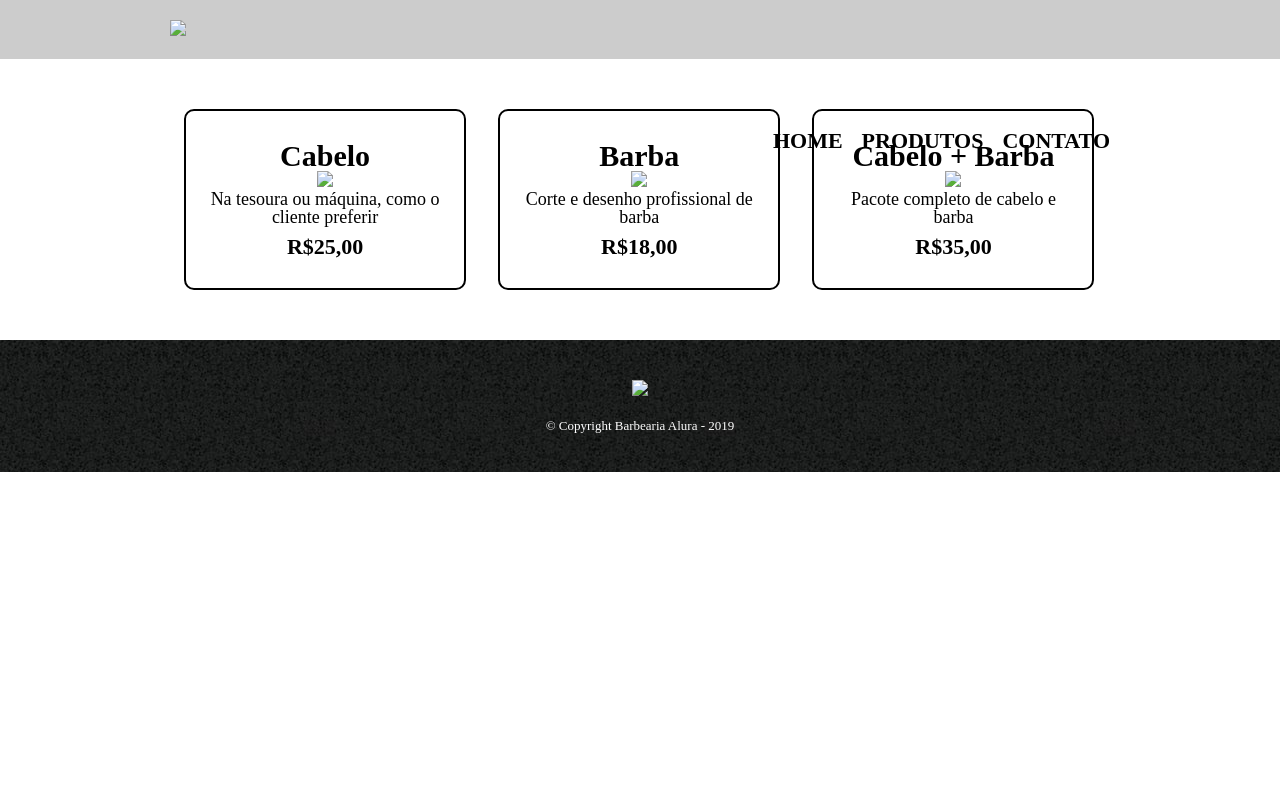
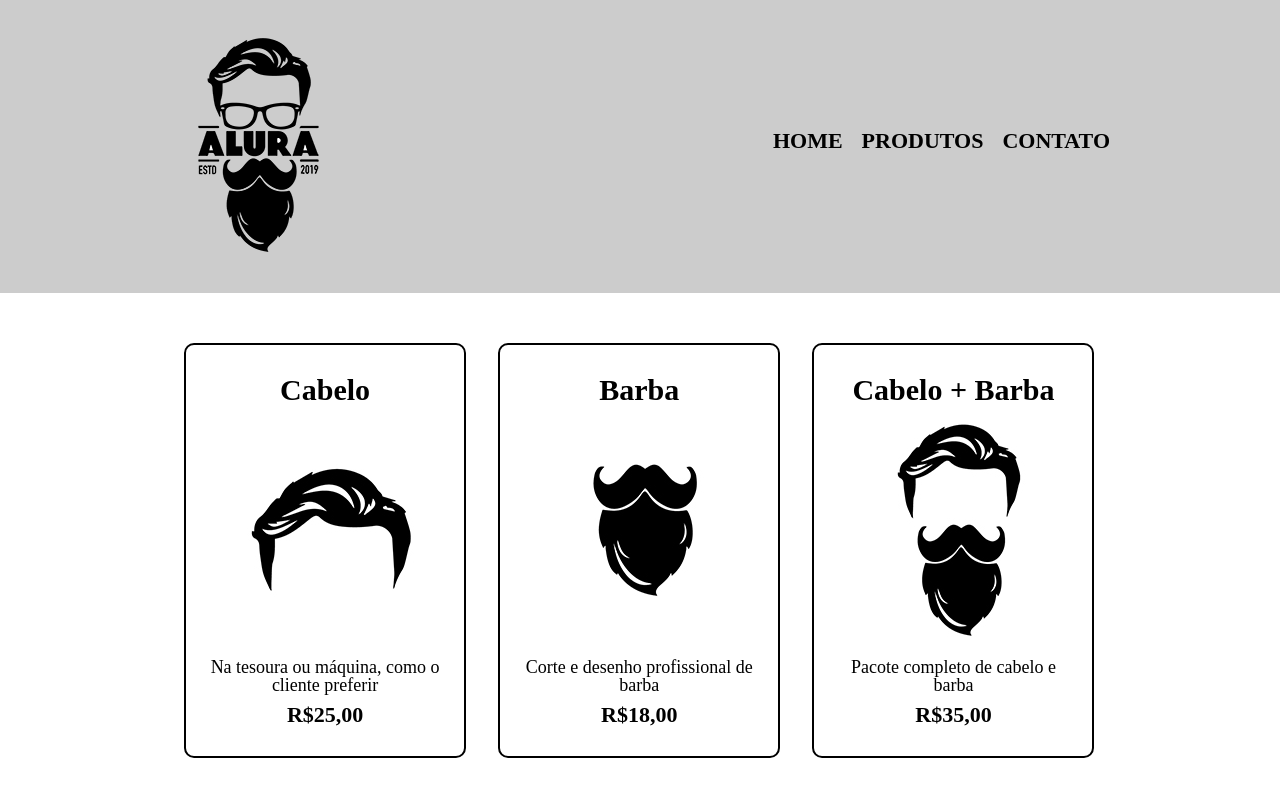
Before and after one commit to Louiz1503/barbeariaalura, a plain HTML site: page produtos.html in a window 1280 px wide. Shown: the top 800 px of the page. Drawn offline with Linux system fonts and the light colour scheme; files whose address does not match are found by name.

Commit message:
Update produtos.html

```diff
--- a/produtos.html
+++ b/produtos.html
@@ -9,7 +9,7 @@
     <body>
         <header>
             <div class="caixa">
-                <h1><img src="img/logo.png"></h1>
+                <h1><img src="logo.png"></h1>
                 <nav>
                     <ul>
                         <li><a href="index.html">Home</a></li>
@@ -23,26 +23,26 @@
             <ul class="produtos">
             <li>
                 <h2>Cabelo</h2>
-                <img src="img/cabelo.jpg">
+                <img src="cabelo.jpg">
                 <p class="dsr">Na tesoura ou máquina, como o cliente preferir</p>
                 <p class="preco">R$25,00</p>
             </li>
             <li>
                 <h2>Barba</h2>
-                <img src="img/barba.jpg">
+                <img src="barba.jpg">
                 <p class="dsr">Corte e desenho profissional de barba</p>
                 <p class="preco">R$18,00</p>
             </li>
             <li>
                 <h2>Cabelo + Barba</h2>
-                <img src="img/cabelo+barba.jpg">
+                <img src="cabelo+barba.jpg">
                 <p class="dsr">Pacote completo de cabelo e barba</p>
                 <p class="preco">R$35,00</p>
             </li>
             </ul>
         </main>
         <footer>
-            <img src="img/logo-branco.png">
+            <img src="logo-branco.png">
             <p class="copyright">&copy; Copyright Barbearia Alura - 2019</p>
         </footer>
     </body>
```
